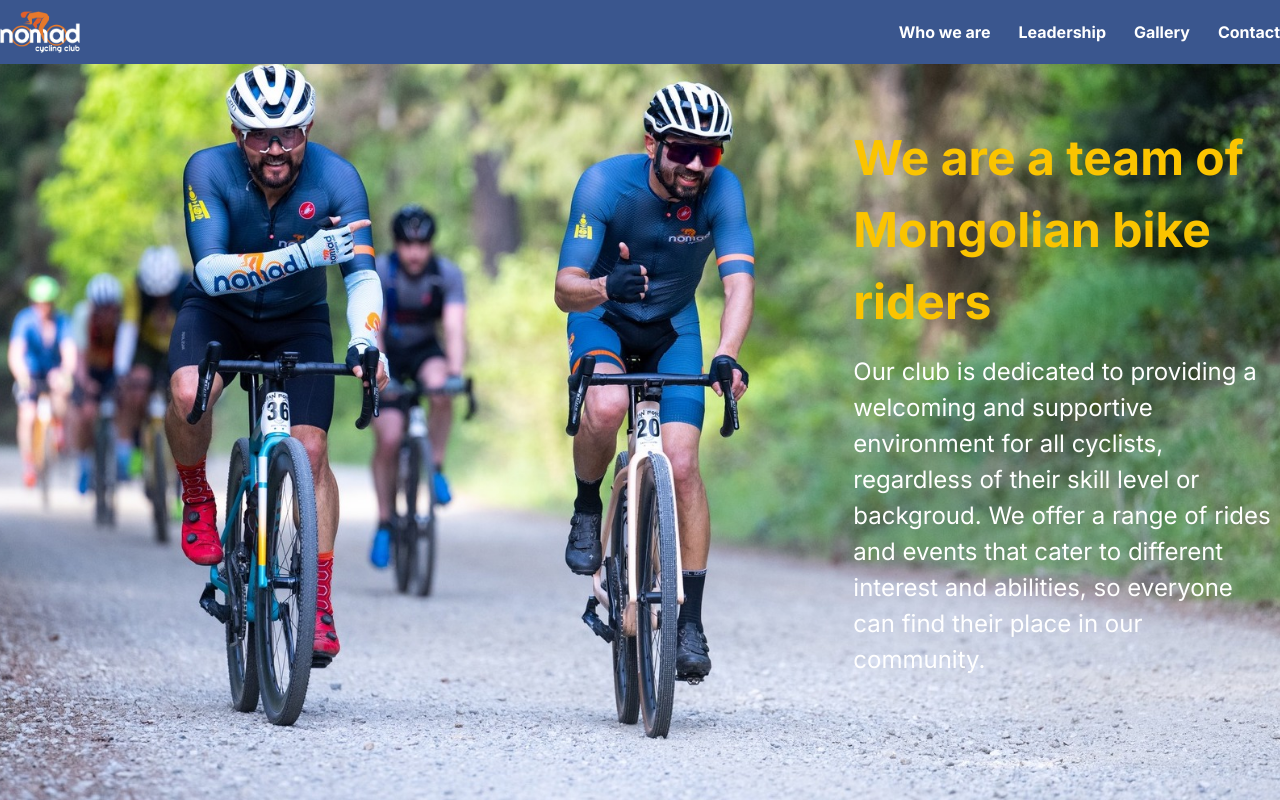
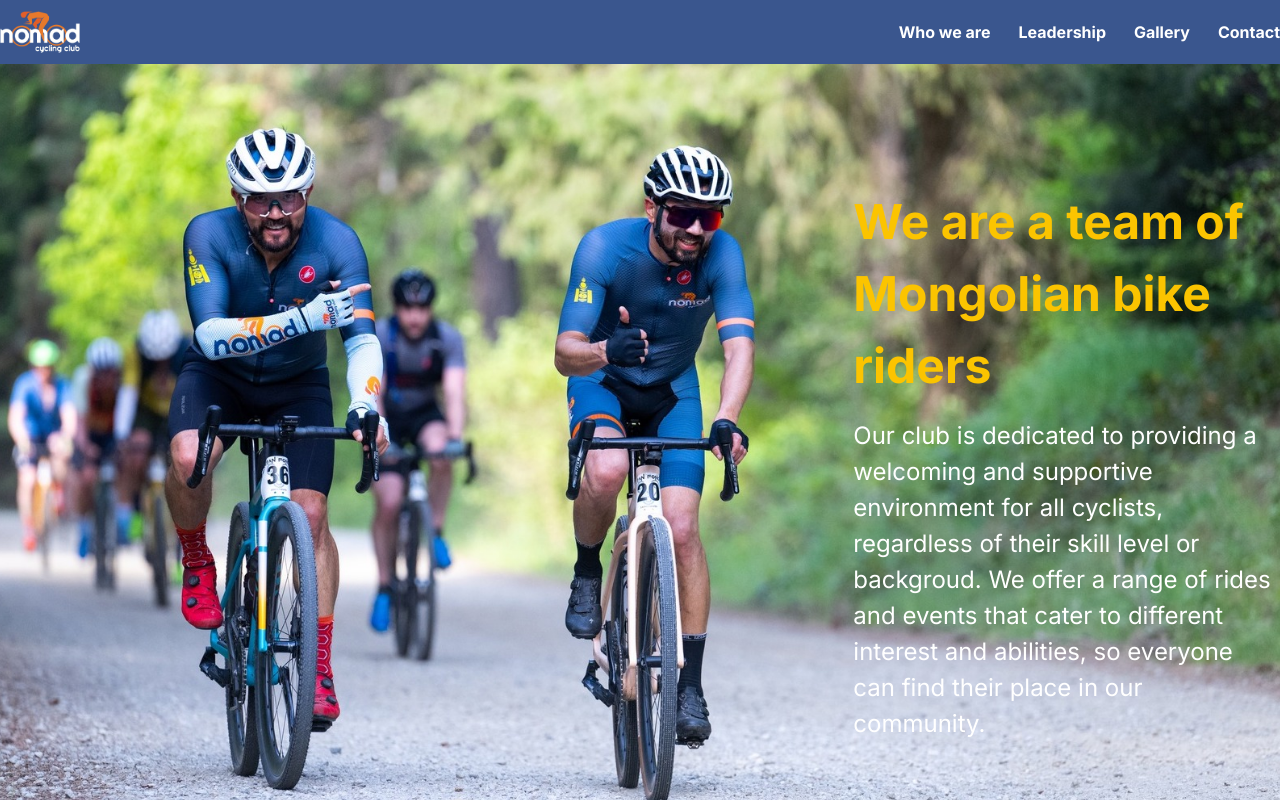
Before and after one commit to Mambatukaa/nomad-cycling-club, a Next.js app: page / in a window 1280 px wide. Shown: the top 800 px of the page. Built offline with nearby package versions, Linux system fonts and the light colour scheme.

Commit message:
update responsive and menu item

```diff
--- a/src/app/globals.css
+++ b/src/app/globals.css
@@ -31,6 +31,6 @@ body {
 
 @layer components {
   .menu-item {
-    @apply h-full cursor-pointer pl-7 font-bold text-white hover:text-yellow active:text-yellow;
+    @apply h-full cursor-pointer md:pl-7 font-bold text-white hover:text-yellow active:text-yellow md:my-0 my-7;
   }
 }
--- a/src/components/Header.tsx
+++ b/src/components/Header.tsx
@@ -1,4 +1,5 @@
 "use client";
+import { LINKS } from "@/contants";
 import Image from "next/image";
 import Link from "next/link";
 import { useState } from "react";
@@ -11,8 +12,8 @@ const Header: React.FC = () => {
   };
 
   return (
-    <header className="absolute top-0 z-50 flex h-16 w-full justify-center bg-blue-dark">
-      <nav className="container flex items-center max-sm:px-5">
+    <header className="sticky top-0 z-[100] flex w-full justify-center bg-blue-dark md:h-16">
+      <nav className="container flex items-center py-3 max-sm:px-5">
         <Image
           src="/assets/images/logo.png"
           width={80}
@@ -21,7 +22,7 @@ const Header: React.FC = () => {
         />
 
         <div
-          className="ml-auto block cursor-pointer md:hidden"
+          className="absolute right-8 top-5 ml-auto block cursor-pointer md:hidden"
           onClick={() => toggleMenu()}
         >
           <div>
@@ -31,20 +32,17 @@ const Header: React.FC = () => {
           </div>
         </div>
 
-        <div className="hidden flex-1 items-center justify-end md:flex">
-          <Link className="menu-item" href="#about">
-            Who we are
-          </Link>
-          <Link className="menu-item" href="#leaders">
-            Leadership
-          </Link>
-          <Link className="menu-item" href="#gallery">
-            Gallery
-          </Link>
-          <Link className="menu-item" href="#contact">
-            Contact
-          </Link>
-        </div>
+        <ul
+          className={` absolute left-0 w-full flex-1 bg-blue-dark pl-5 md:static md:flex md:items-center md:justify-end ${
+            isMenuOpen ? "top-16" : "top-[-490px]"
+          } `}
+        >
+          {LINKS.map((link) => (
+            <li key={link.url} className="menu-item">
+              <Link href={link.url}>{link.name}</Link>
+            </li>
+          ))}
+        </ul>
       </nav>
     </header>
   );
--- a/src/contants.ts
+++ b/src/contants.ts
@@ -128,3 +128,22 @@ export const LEADERS: ILeader[] = [
     ],
   },
 ];
+
+export const LINKS = [
+  {
+    name: "Who we are",
+    url: "#about",
+  },
+  {
+    name: "Leadership",
+    url: "#leaders",
+  },
+  {
+    name: "Gallery",
+    url: "#gallery",
+  },
+  {
+    name: "Contact",
+    url: "#contact",
+  },
+];
```
